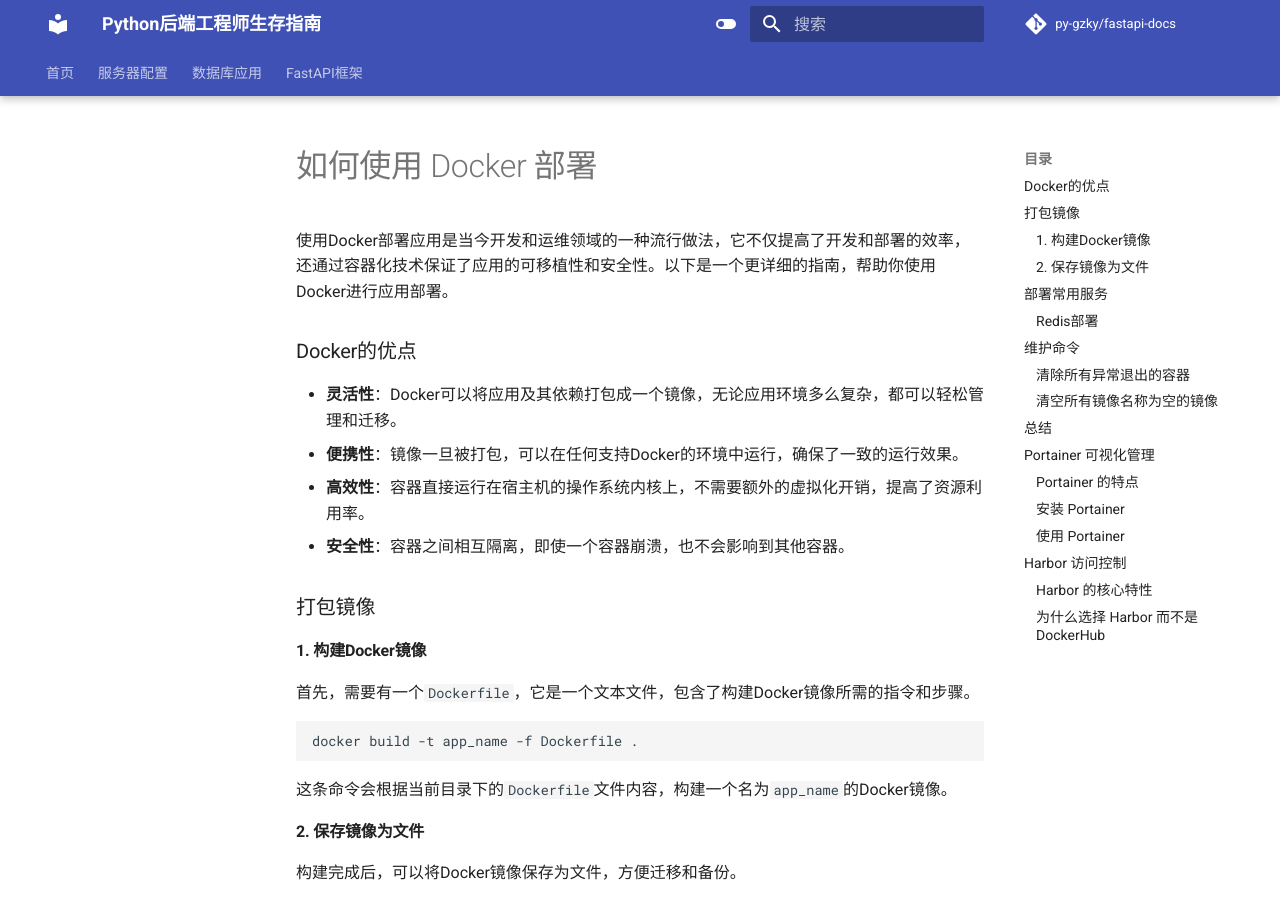
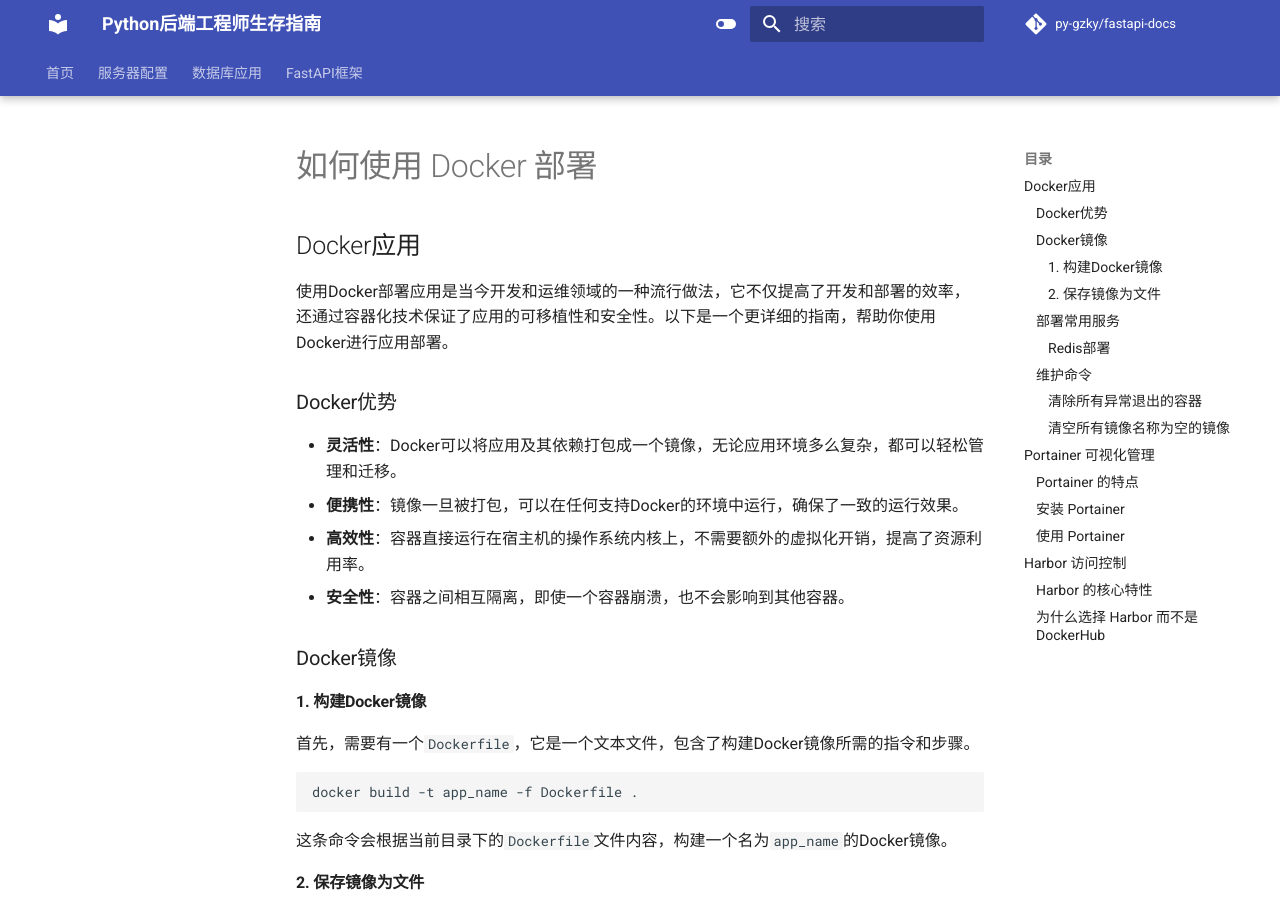
Before and after one commit to PY-GZKY/PythonBackendEngineerGuide, an MkDocs documentation site: the page built from docs/how-to-deploy-using-docker.md, in a window 1280 px wide and 900 px high. Built offline with MkDocs 1.6.1 and Material for MkDocs 9.7.7, drawn with Linux system fonts in a browser that asks for light colours; comment, search, counter and statistics services are not loaded.

Commit message:
Update how-to-deploy-using-docker.md

````diff
--- a/docs/how-to-deploy-using-docker.md
+++ b/docs/how-to-deploy-using-docker.md
@@ -1,15 +1,17 @@
 # 如何使用 Docker 部署
+
+## Docker应用
 
 使用Docker部署应用是当今开发和运维领域的一种流行做法，它不仅提高了开发和部署的效率，还通过容器化技术保证了应用的可移植性和安全性。以下是一个更详细的指南，帮助你使用Docker进行应用部署。
 
-### Docker的优点
+### Docker优势
 
 - **灵活性**：Docker可以将应用及其依赖打包成一个镜像，无论应用环境多么复杂，都可以轻松管理和迁移。
 - **便携性**：镜像一旦被打包，可以在任何支持Docker的环境中运行，确保了一致的运行效果。
 - **高效性**：容器直接运行在宿主机的操作系统内核上，不需要额外的虚拟化开销，提高了资源利用率。
 - **安全性**：容器之间相互隔离，即使一个容器崩溃，也不会影响到其他容器。
 
-### 打包镜像
+### Docker镜像
 
 #### 1. 构建Docker镜像
 
@@ -63,8 +65,6 @@
 ```
 
 这条命令会删除所有未被标记或未被容器使用的镜像，释放空间。
-
-### 总结
 
 通过上述步骤，你可以使用Docker构建应用的镜像，将其保存和迁移，并运行必要的服务如Redis等。Docker的维护命令也帮助你保持环境的清洁和高效。记得在实际部署前，根据自己的需要调整命令中的参数，如镜像名、容器名、端口映射等。
 
````
